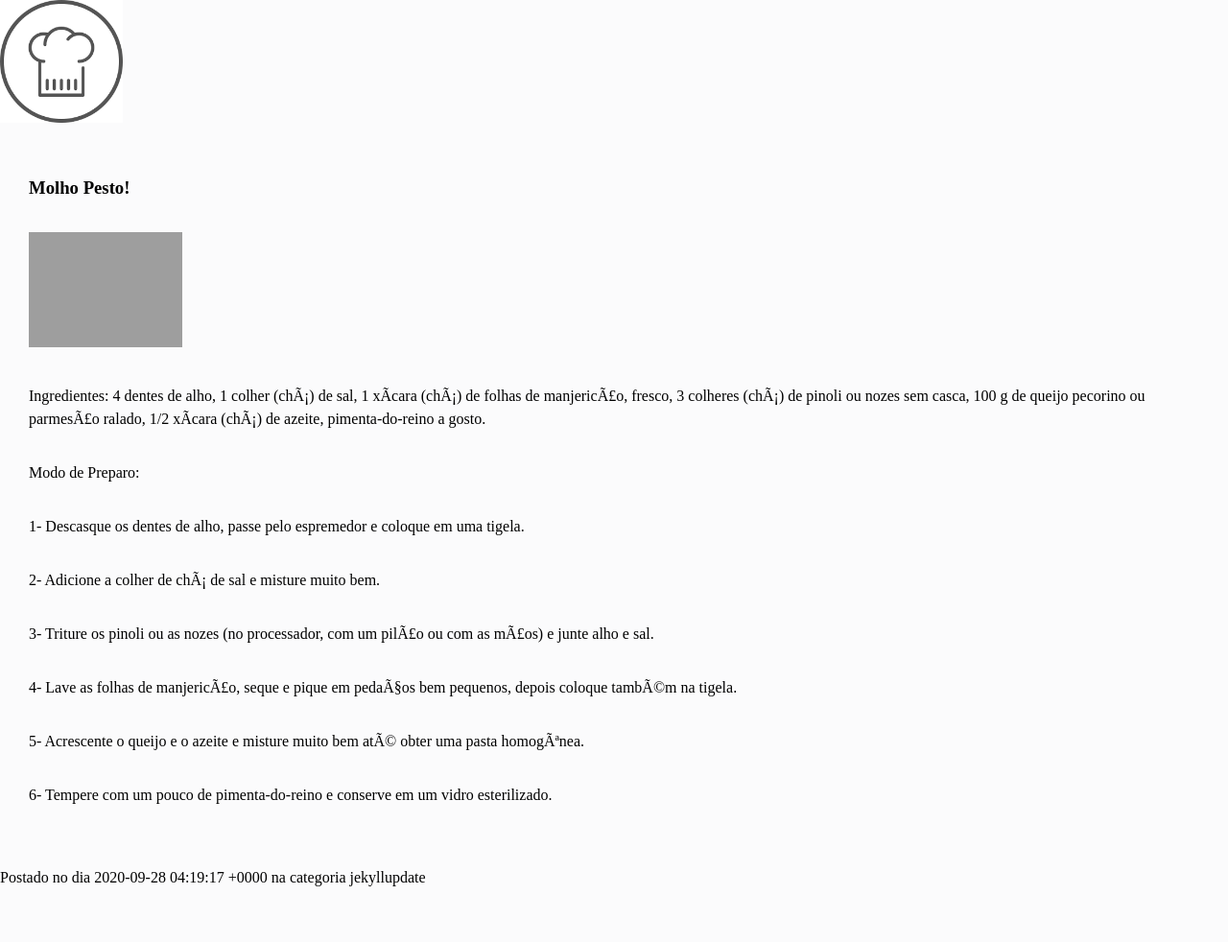
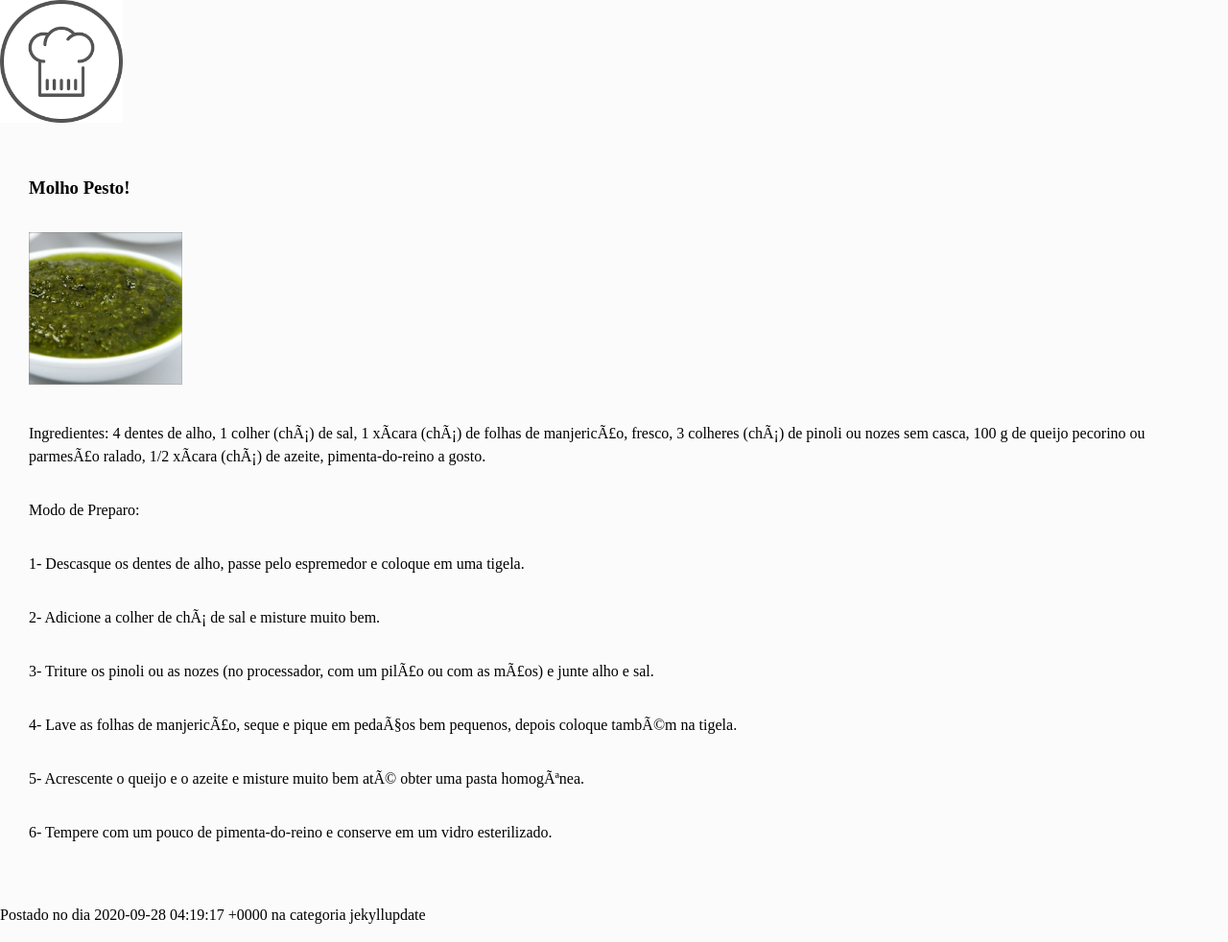
Before and after one commit to ThallesCarneiro/meusitedeSI, a Jekyll site: the page built from _posts/2020-09-28-molhopesto.md, in a window 1280 px wide. Shown: the whole page at 96% size. Built offline with Jekyll 4.4.1, drawn with Linux system fonts in a browser that asks for light colours; before the commit the page ends 943 px from its top, so only the background shows below that.

Commit message:
arrumando url das imagens dos posts

```diff
--- a/_posts/2020-09-28-molhopesto.md
+++ b/_posts/2020-09-28-molhopesto.md
@@ -4,7 +4,7 @@ title:  "Molho Pesto!"
 date:   2020-09-28 01:19:17 -0300
 categories: jekyll update
 ---
-![MolhoPesto]({{ site.url }}/assets/images/molhocarpesto.jpg)
+![MolhoPesto]({{ site.url }}/assets/images/molhopesto.jpg)
 
 Ingredientes:
 4 dentes de alho,
```
